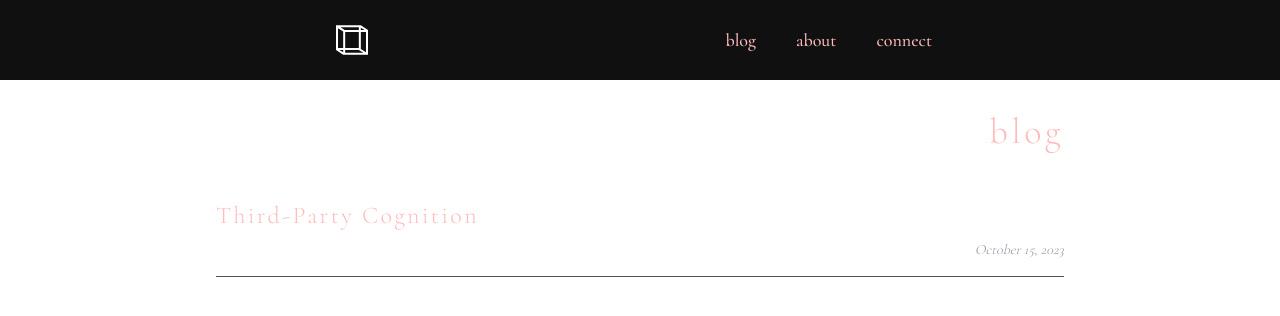
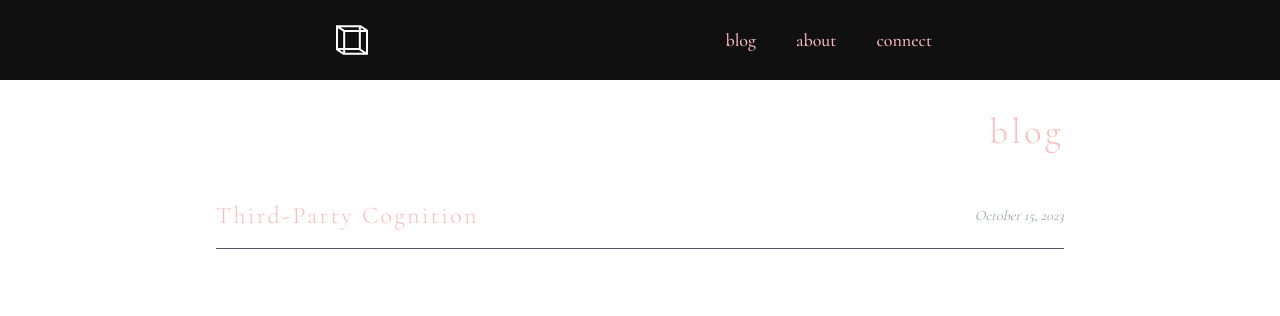
Before and after one commit to jordidimass/jordidimass, a Next.js app: page /blog in a window 1280 px wide. Shown: the top 316 px of the page. Built offline with nearby package versions, Linux system fonts and the light colour scheme.

Commit message:
blog view changes

```diff
--- a/src/app/blog/page.tsx
+++ b/src/app/blog/page.tsx
@@ -11,15 +11,17 @@ export default function BlogPage() {
       </h1>
       {posts.map((post) => (
         <div key={post.slug} className="mb-8">
+          <div className="flex flex-col md:flex-row md:items-center md:justify-between">
             <Link
               href={`/posts/${post.slug}`}
-            className="block text-2xl font-light tracking-widest  hover:text-[#ffffff] transition-all duration-300 mb-2"
+              className="text-2xl font-light tracking-widest hover:text-[#ffffff] transition-all duration-300"
             >
               {post.title}
             </Link>
-          <p className="text-right text-sm italic text-gray-400">
+            <p className="text-sm italic text-gray-400 mt-2 md:mt-0">
               {new Intl.DateTimeFormat('en-US', { year: 'numeric', month: 'long', day: 'numeric' }).format(new Date(post.date))}
             </p>
+          </div>
           <hr className="border-gray-600 my-4" />
         </div>
       ))}
```
Lines whose indentation alone changed are shown as unchanged.
